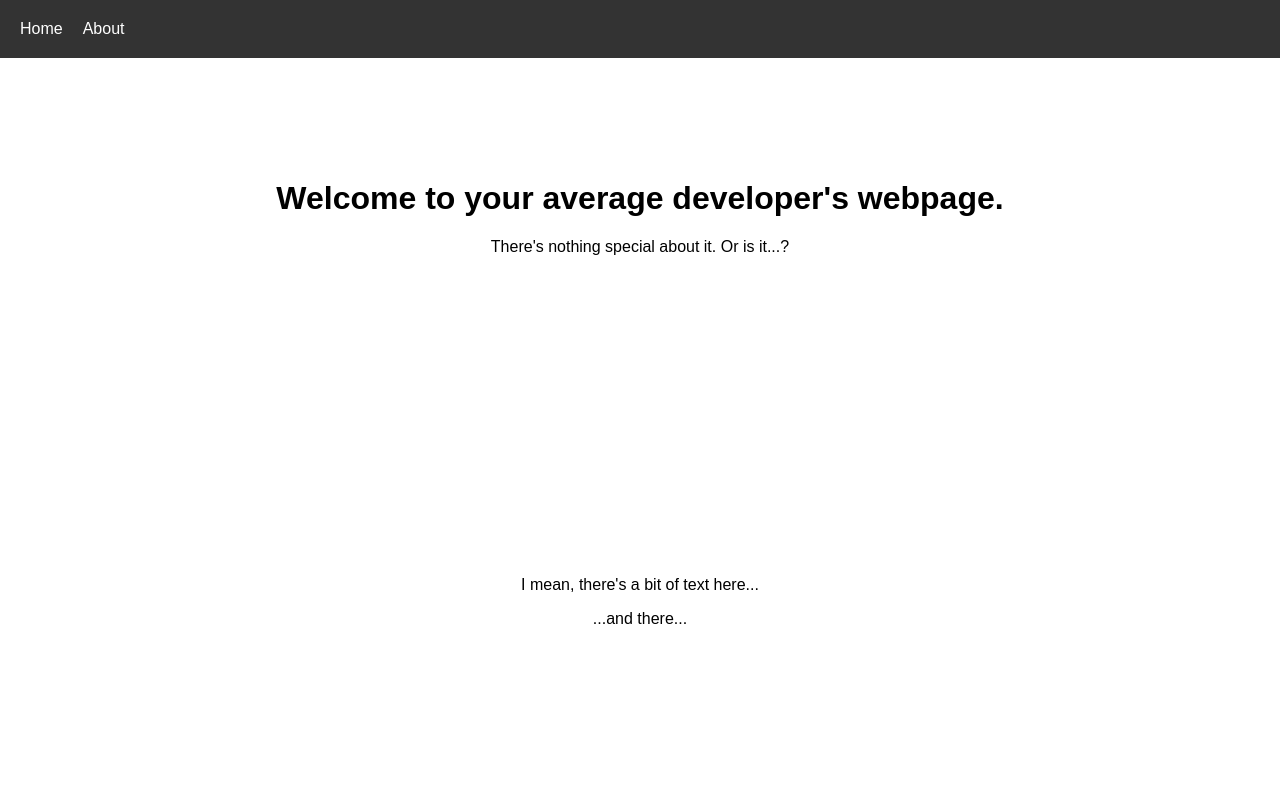
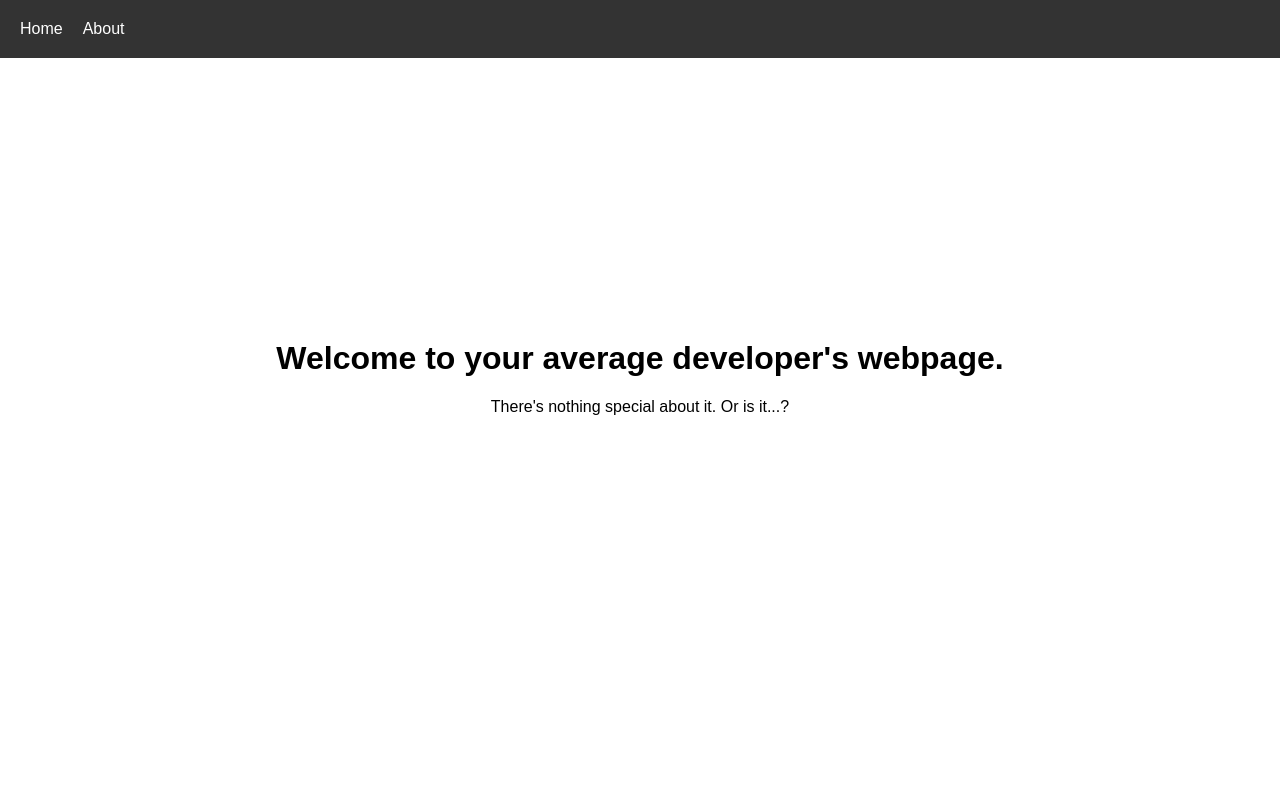
Before and after one commit to wu80205/my-website, a plain HTML site: page index.html in a window 1280 px wide. Shown: the top 800 px of the page. Drawn offline with Linux system fonts and the light colour scheme.

Commit message:
Update index.html

```diff
--- a/index.html
+++ b/index.html
@@ -20,8 +20,8 @@
             font-family: Arial;
         }
         .top {
-            margin-top: 20vh;
-            margin-bottom: 40vh;
+            margin-top: 40vh;
+            margin-bottom: 80vh;
         }
         .main {
             margin-top: 20%;
```
